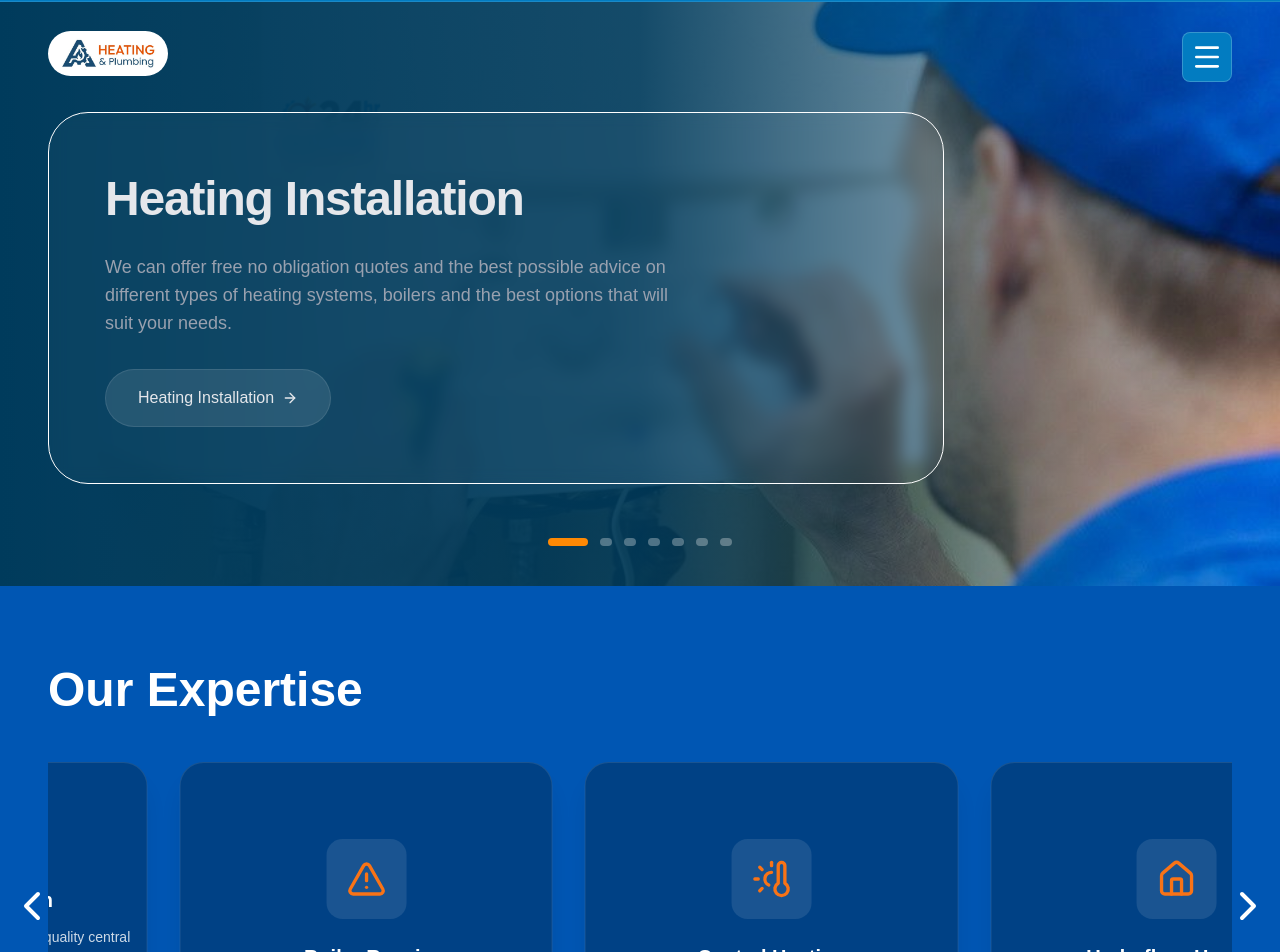
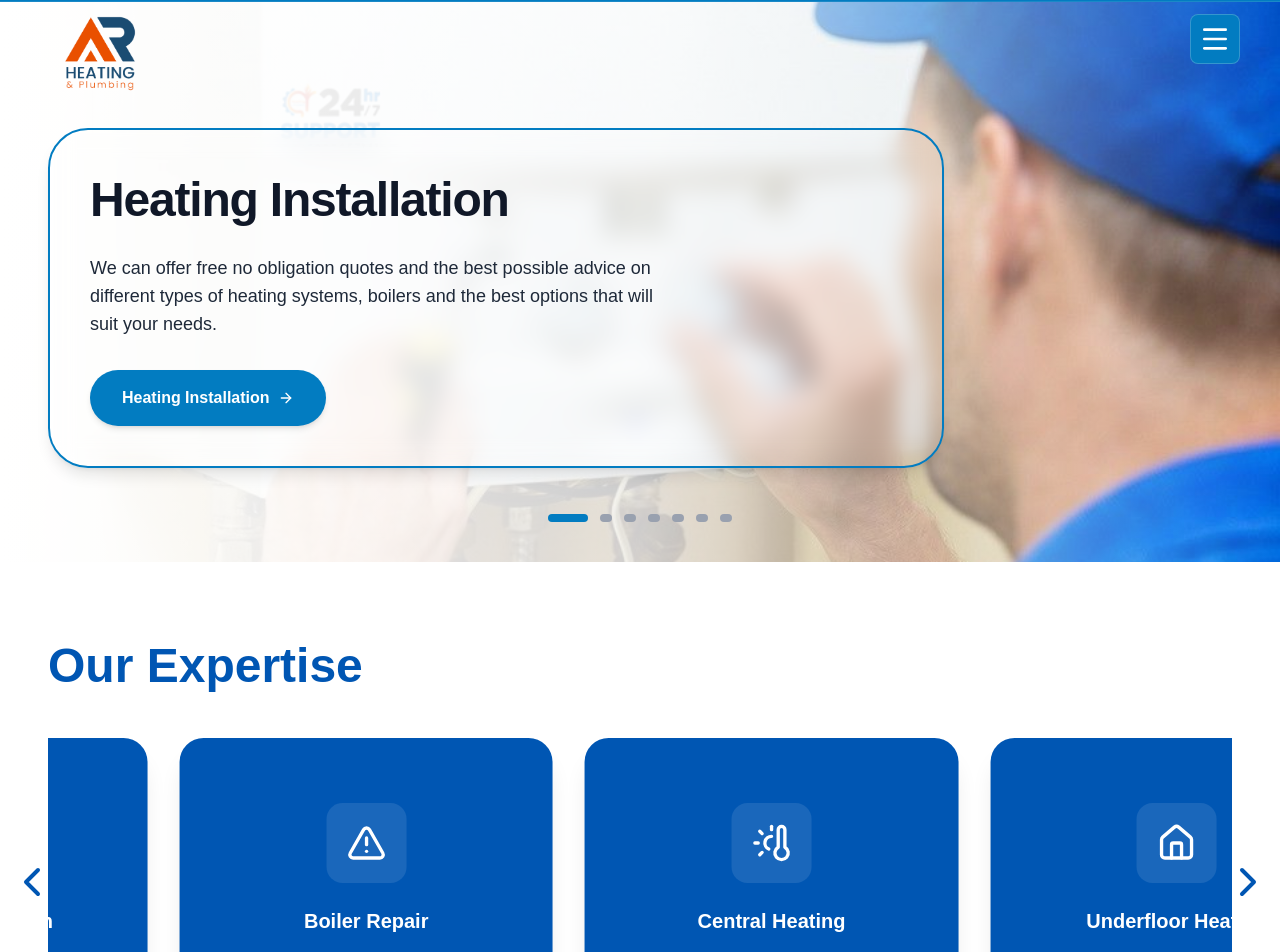
Before and after one commit to Hamna-kanwal/ar-project, a Next.js app: page / in a window 1280 px wide. Shown: the part 69-1021 px from the top of the page. Built offline with nearby package versions, Linux system fonts and the light colour scheme.

Commit message:
updated code

```diff
--- a/app/Components/HeroSlider.jsx
+++ b/app/Components/HeroSlider.jsx
@@ -6,55 +6,13 @@ import Image from "next/image";
 import Link from "next/link";
 
 export const SLIDES = [
-  {
-    title: "Heating Installation",
-    desc: "We can offer free no obligation quotes and the best possible advice on different types of heating systems, boilers and the best options that will suit your needs.",
-    img: "/slide3.jpg",
-    buttonText: "Heating Installation",
-    buttonLink: "/heating-installation"
-  },
-  {
-    title: "General Installation",
-    desc: "AR Boiler Heating offers a range of general services to complement our boiler, heating, and plumbing offerings.",
-    img: "/slide4.jpg",
-    buttonText: "General Installation",
-    buttonLink: "/general-installation"
-  },
-  {
-    title: "Heating & Plumbing",
-    desc: "AR Heating offers an extensive range of premium quality central heating design, installation, repairs and associated plumbing services.",
-    img: "/slide5.jpg",
-    buttonText: "Heating & Plumbing",
-    buttonLink: "/heating-plumbing"
-  },
-  {
-    title: "Power Flushing",
-    desc: "A Powerflush is a process for your boiler that removes any dirt, sludge, rust and debris accumulated within your system over time.",
-    img: "/HeatingHot.jpg",
-    buttonText: "Power Flushing",
-    buttonLink: "/power-flushing"
-  },
-  {
-    title: "Megaflo Cylinder Installation",
-    desc: "Are you looking to install a Megaflo unvented cylinder heating system? We provide a professional and cost effective solution.",
-    img: "/megaflow-slide.jpg",
-    buttonText: "Megaflo Installation",
-    buttonLink: "/megaflo-installation"
-  },
-  {
-    title: "Hive Thermostat Installation",
-    desc: "AR Heating Services Gas Safe Registered engineers are qualified for Hive installations, we can install Hive on its own and for a new boiler installation.",
-    img: "/nestheat.jpg",
-    buttonText: "Hive Thermostat Installation",
-    buttonLink: "/hive-installation"
-  },
-  {
-    title: "Boiler Installation",
-    desc: "AR Heating Service provide excellent services for installation of new boilers. Our expert Gas Safe engineers specialise in fitting world class eco-efficient boilers.",
-    img: "/slide2.jpg",
-    buttonText: "Boiler Installation",
-    buttonLink: "/boiler-installation"
-  },
+  { title: "Heating Installation", desc: "We can offer free no obligation quotes and the best possible advice on different types of heating systems, boilers and the best options that will suit your needs.", img: "/slide3.jpg", buttonText: "Heating Installation", buttonLink: "/heating-installation" },
+  { title: "General Installation", desc: "AR Boiler Heating offers a range of general services to complement our boiler, heating, and plumbing offerings.", img: "/slide4.jpg", buttonText: "General Installation", buttonLink: "/general-installation" },
+  { title: "Heating & Plumbing", desc: "AR Heating offers an extensive range of premium quality central heating design, installation, repairs and associated plumbing services.", img: "/slide5.jpg", buttonText: "Heating & Plumbing", buttonLink: "/heating-plumbing" },
+  { title: "Power Flushing", desc: "A Powerflush is a process for your boiler that removes any dirt, sludge, rust and debris accumulated within your system over time.", img: "/HeatingHot.jpg", buttonText: "Power Flushing", buttonLink: "/power-flushing" },
+  { title: "Megaflo Cylinder Installation", desc: "Are you looking to install a Megaflo unvented cylinder heating system? We provide a professional and cost effective solution.", img: "/megaflow-slide.jpg", buttonText: "Megaflo Installation", buttonLink: "/megaflo-installation" },
+  { title: "Hive Thermostat Installation", desc: "AR Heating Services Gas Safe Registered engineers are qualified for Hive installations, we can install Hive on its own and for a new boiler installation.", img: "/nestheat.jpg", buttonText: "Hive Thermostat Installation", buttonLink: "/hive-installation" },
+  { title: "Boiler Installation", desc: "AR Heating Service provide excellent services for installation of new boilers. Our expert Gas Safe engineers specialise in fitting world class eco-efficient boilers.", img: "/slide2.jpg", buttonText: "Boiler Installation", buttonLink: "/boiler-installation" },
 ];
 
 export default function HeroSlider() {
@@ -72,36 +30,38 @@ export default function HeroSlider() {
   }, [emblaApi, onSelect]);
 
   return (
-    <section className="relative overflow-hidden bg-[#003b5c] min-h-[60vh] w-full">
+    <section className="relative  overflow-hidden bg-white min-h-[60vh] w-full">
       {/* 1. Dynamic Background Layer */}
       <div className="absolute inset-0 z-0">
         {SLIDES.map((slide, index) => (
           <div
             key={index}
-            className={`absolute inset-0 transition-opacity duration-1000 ${index === selectedIndex ? "opacity-90" : "opacity-0"}`}
+            // Yahan opacity-500 ko fix karke opacity-100 kar diya hai
+            className={`absolute inset-0 transition-opacity duration-1000 ${index === selectedIndex ? "opacity-100" : "opacity-0"}`}
           >
             <Image src={slide.img} alt="Background" fill className="object-cover" priority />
           </div>
         ))}
-        <div className="absolute inset-0 bg-gradient-to-r from-[#003b5c] via-[#003b5c]/90 to-transparent z-[1]" />
+        {/* Gradient Overlay */}
+        <div className="absolute inset-0 bg-gradient-to-r from-white via-white/80 to-transparent z-[1]" />
       </div>
 
-      {/* 2. Carousel Layer with Margin-Bottom & White Boundary */}
+      {/* 2. Carousel Layer */}
       <div className="relative z-10 pt-16 lg:pt-24 mb-16" ref={emblaRef}>
         <div className="flex">
           {SLIDES.map((slide, index) => (
             <div key={index} className="flex-[0_0_100%] min-w-0 px-4 md:px-12 flex justify-center xl:justify-start items-center min-h-[50vh]">
-              {/* Added 'border border-white' for boundary */}
-              <div className="w-full max-w-4xl bg-white/[0.03] backdrop-blur-sm border border-white rounded-[2.5rem] p-10 md:p-14 text-center xl:text-left">
-                <h1 className="text-3xl md:text-5xl font-bold text-gray-200 leading-tight mb-6 tracking-tight">
+              {/* Box: bg-white/10 (bahut kam opacity) aur Blue Border */}
+              <div className="w-full max-w-4xl bg-white/0 backdrop-blur-md border-2 border-[#027cc1] rounded-[2.5rem] p-10 md:p-10 text-center xl:text-left shadow-lg">
+                <h1 className="text-3xl md:text-5xl font-bold text-gray-900 leading-tight mb-6 tracking-tight">
                   {slide.title}
                 </h1>
-                <p className="text-gray-400 text-lg mb-8 max-w-xl mx-auto xl:mx-0 font-light">
+                <p className="text-gray-800 text-lg mb-8 max-w-xl mx-auto xl:mx-0 font-medium">
                   {slide.desc}
                 </p>
                 <Link
                   href={slide.buttonLink}
-                  className="inline-flex items-center px-8 py-4 bg-white/10 hover:bg-white/20 text-gray-200 font-medium rounded-full transition-all active:scale-95 border border-white/10"
+                  className="inline-flex items-center px-8 py-4 bg-[#027cc1] hover:bg-[#0266a1] text-white font-semibold rounded-full transition-all active:scale-95 shadow-md"
                 >
                   {slide.buttonText} <ArrowRight className="ml-2 w-4 h-4" />
                 </Link>
@@ -110,7 +70,6 @@ export default function HeroSlider() {
           ))}
         </div>
       </div>
-      <h1>hamna</h1>
 
       {/* 3. Pagination Dots */}
       <div className="absolute bottom-10 left-0 right-0 flex justify-center gap-3 z-20">
@@ -118,7 +77,7 @@ export default function HeroSlider() {
           <button
             key={index}
             onClick={() => emblaApi?.scrollTo(index)}
-            className={`h-2 transition-all duration-300 rounded-full ${index === selectedIndex ? "w-10 bg-orange-400" : "w-3 bg-white/30"}`}
+            className={`h-2 transition-all duration-300 rounded-full ${index === selectedIndex ? "w-10 bg-[#027cc1]" : "w-3 bg-gray-400"}`}
           />
         ))}
       </div>
--- a/app/Components/Navbar.jsx
+++ b/app/Components/Navbar.jsx
@@ -27,12 +27,12 @@ export default function Navbar({ onOpenSidebar }) {
       </div>
 
       {/* Header / Logo and Menu */}
-      <header className="absolute top-12 left-0 w-full z-50 bg-transparent">
+      <header className="absolute top-6  left-0 w-full z-50 bg-transparent">
         {/* Padding px-8 se badal kar px-12 kr di taake top bar se match ho */}
-        <nav className="py-6 px-12 flex items-center justify-between">
-          <Link href="/" className="relative mt-7 w-[120px] h-[80px] block">
+        <nav className="py-6 px-10 flex items-center justify-between">
+          <Link href="/" className="relative mt-5 w-[120px] h-[80px] block">
           <Image
-  src="/Heating.jpeg"
+  src="/ar-logo.png"
   alt="Logo"
   width={500}       // Yahan width apni zaroorat ke mutabiq adjust karein
   height={300}      // Yahan height set karein
@@ -42,7 +42,7 @@ export default function Navbar({ onOpenSidebar }) {
 
           <button
             onClick={onOpenSidebar}
-            className="p-2 bg-[#027cc1] hover:bg-[#027cc1] backdrop-blur-sm rounded-[8px] transition-all border border-white/20"
+            className="p-2 bg-[#027cc1] mt-5 hover:bg-[#027cc1] backdrop-blur-sm rounded-[8px] transition-all border border-white/20"
           >
             <Menu className="w-8 h-8 text-white" />
           </button>
--- a/app/Components/ServiceList.jsx
+++ b/app/Components/ServiceList.jsx
@@ -11,24 +11,24 @@ import {
 } from 'lucide-react';
 
 const SERVICES = [
-  { name: "Boiler Installation", desc: "We can help you with solutions to a variety of problems. We can assist with all kind of repairs including low boiler pressure, a leaking boiler, a boiler not igniting, a boiler making a banging noise, no hot water being produced, central heating not firing up and central heating leaks.", icon: <Wrench />, link: "/boiler-installation" },
-  { name: "Boiler Services", desc: "Annual maintenance to keep your system safe.", icon: <Settings />, link: "/boiler-services" },
-  { name: "Heating Installation", desc: "We offer an extensive range of premium quality central heating design, installation, repairs, and associated plumbing services. AR Heating & Plumbing Services is focused on ensuring you get the best service possible and focus on devising and delivering effective.Complete heating solutions for your home.", icon: <Flame />, link: "/heating-installation" },
-  { name: "Boiler Repair", desc: "Fast response for breakdowns and emergencies.", icon: <AlertTriangle />, link: "/repair" },
-  { name: "Central Heating", desc: "Comprehensive system design and fitting.", icon: <ThermometerSun />, link: "/central-heating" },
-  { name: "Underfloor Heating", desc: "Efficient and comfortable floor heating systems.", icon: <Home />, link: "/underfloor-heating" },
-  { name: "General Installation", desc: "We also offer a range of general services to complement our boiler, heating, and plumbing offerings including advice on new, repair and maintenance of your gas cooker, power flushes to ensure optimum performance of your boiler and heating system using quality chemicals.", icon: <Briefcase />, link: "/general-installation" },
-  { name: "Thermostat Install", desc: "Smart controls for better energy management.", icon: <Thermometer />, link: "/thermostat" },
-  { name: "Landlord Certificate", desc: "AR Heating Services Gas Safe Registered engineers are qualified for Thermostat installations, we can install Hive annd Nest on its own and for a new boiler installation. AR Heating Services are your local and reliable expert plumbers and heating engineers in Harrow, Watford, Hemel Hempstead.", icon: <ShieldCheck />, link: "/landlord-certificate" },
-  { name: "Emergency Services", desc: "We offer an emergency call-out service, which is available 24 hours a day. Disasters can range from the devastation of a burst pipe to the lethal effects of contaminated water and carbon monoxide poisoning. Our specialist heating engineers will be at hand to help you in any situation.", icon: <Zap />, link: "/emergency" },
-  { name: "General Plumbing", desc: "Reliable repairs for leaks and pipework.", icon: <Droplets />, link: "/plumbing" },
-  { name: "Power Flushing", desc: "A Powerflush is a process for your boiler that removes any dirt, sludge, rust and debris accumulated within your system over time. If action is not taken then it could cause blockages or corrosion and ultimately reduce the efficiency of your boiler", icon: <Filter />, link: "/power-flushing" },
-  { name: "Hive Thermostat", desc: "Advanced smart home climate control.", icon: <Cpu />, link: "/hive-thermostat" },
-  { name: "Megaflo Cylinder", desc: "Are you looking to install a Megaflo unvented cylinder heating system and do you need a experienced, qualified engineer then you can rely on us to provide a professional and cost effective solution. AR Heating Services are your local and reliable expert.", icon: <Anchor />, link: "/megaflo" },
-  { name: "Gas Cooker", desc: "Safe and compliant gas appliance installation.", icon: <Flame />, link: "/gas-cooker" },
-  { name: "Nest Thermostat", desc: "Intelligent learning thermostats installed.", icon: <Sparkles />, link: "/nest-thermostat" },
-  { name: "Washing Machine", desc: "Quick and secure appliance setup.", icon: <Monitor />, link: "/washing-machine" },
-  { name: "Dishwasher Install", desc: "Professional plumbing and connection.", icon: <Disc />, link: "/dishwasher" },
+  { name: "Boiler Installation", desc: "We provide expert installation for all types of boilers, ensuring efficiency and safety for your home.", icon: <Wrench />, link: "/boiler-installation" },
+  { name: "Boiler Services", desc: "Annual maintenance checks to keep your heating system running safely and efficiently all year.", icon: <Settings />, link: "/boiler-services" },
+  { name: "Heating Installation", desc: "Premium central heating design and installation services tailored to your specific home requirements.", icon: <Flame />, link: "/heating-installation" },
+  { name: "Boiler Repair", desc: "Fast and reliable emergency response for all boiler breakdowns and heating system failures.", icon: <AlertTriangle />, link: "/repair" },
+  { name: "Central Heating", desc: "Comprehensive system design, installation, and fitting for optimal home comfort.", icon: <ThermometerSun />, link: "/central-heating" },
+  { name: "Underfloor Heating", desc: "Professional installation of efficient, comfortable, and modern floor heating solutions.", icon: <Home />, link: "/underfloor-heating" },
+  { name: "General Installation", desc: "Expert advice and installation for gas cookers and various heating system components.", icon: <Briefcase />, link: "/general-installation" },
+  { name: "Thermostat Install", desc: "Installation of modern smart thermostats for better energy management and control.", icon: <Thermometer />, link: "/thermostat" },
+  { name: "Landlord Certificate", desc: "Gas Safe registered engineer inspections and certification for rental properties.", icon: <ShieldCheck />, link: "/landlord-certificate" },
+  { name: "Emergency Services", desc: "Available 24/7 for emergency plumbing and heating disasters to keep your home safe.", icon: <Zap />, link: "/emergency" },
+  { name: "General Plumbing", desc: "Expert solutions for all plumbing repairs, from leaking pipes to major system issues.", icon: <Droplets />, link: "/plumbing" },
+  { name: "Power Flushing", desc: "Deep cleaning process to remove sludge and debris, improving your boiler's performance.", icon: <Filter />, link: "/power-flushing" },
+  { name: "Hive Thermostat", desc: "Advanced smart home climate control installation for your ultimate convenience.", icon: <Cpu />, link: "/hive-thermostat" },
+  { name: "Megaflo Cylinder", desc: "Professional and cost-effective installation of Megaflo unvented cylinder systems.", icon: <Anchor />, link: "/megaflo" },
+  { name: "Gas Cooker", desc: "Safe, compliant installation services for all types of gas cooking appliances.", icon: <Flame />, link: "/gas-cooker" },
+  { name: "Nest Thermostat", desc: "Intelligent learning thermostat installation to optimize your home heating habits.", icon: <Sparkles />, link: "/nest-thermostat" },
+  { name: "Washing Machine", desc: "Quick, secure, and professional connection for your laundry appliances.", icon: <Monitor />, link: "/washing-machine" },
+  { name: "Dishwasher Install", desc: "Reliable plumbing and connection services for your new kitchen dishwasher.", icon: <Disc />, link: "/dishwasher" },
 ];
 
 export default function ServicesList() {
@@ -40,26 +40,21 @@ export default function ServicesList() {
   const scrollNext = useCallback(() => emblaApi && emblaApi.scrollNext(), [emblaApi]);
 
   return (
-    <section
-      className="py-20 relative overflow-hidden"
-      style={{ background: '#0056b3' }}
-    >
+    <section className="py-20 relative overflow-hidden bg-white">
       <div className="max-w-7xl mx-auto px-12 relative">
-        <h1 className="text-5xl font-bold text-white mb-12">Our Expertise</h1>
+        <h1 className="text-5xl font-bold text-[#0056b3] mb-12">Our Expertise</h1>
 
         <div className="overflow-hidden" ref={emblaRef}>
-          {/* marginLeft adjusted for 3 items spacing */}
           <div className="flex" style={{ marginLeft: '-32px' }}>
             {SERVICES.map((item, index) => (
-              // flex-[0_0_33.333%] ensures 3 items per line
               <Link href={item.link} key={index} className="flex-[0_0_33.333%] pl-8">
-                {/* h-80 makes the boxes slightly larger, p-10 adds more internal space */}
-                <div className="bg-[#003d7a]/80 p-4 rounded-3xl flex flex-col items-center justify-center text-white hover:border-[#F27C21] transition-all cursor-pointer shadow-xl border border-white/10 h-80 group">
-                  <div className="mb-6 p-5 bg-white/10 rounded-2xl text-[#f97316] group-hover:scale-110 transition-transform">
+                <div className="bg-[#0056b3] p-8 rounded-3xl flex flex-col items-center justify-center text-white hover:bg-[#004494] transition-all cursor-pointer shadow-xl h-80 group">
+                  <div className="mb-6 p-5 bg-white/10 rounded-2xl text-white group-hover:scale-110 transition-transform">
                     {React.cloneElement(item.icon, { size: 40 })}
                   </div>
                   <h3 className="font-bold text-center text-xl mb-3">{item.name}</h3>
-                  <p className="text-sm text-white/80 text-center leading-relaxed">
+                  {/* line-clamp-2 class description ko 2 lines mein limit kar degi */}
+                  <p className="text-sm text-white/90 text-center leading-relaxed line-clamp-2">
                     {item.desc}
                   </p>
                 </div>
@@ -68,8 +63,8 @@ export default function ServicesList() {
           </div>
         </div>
 
-        <button onClick={scrollPrev} className="absolute left-0 top-1/2 p-2 text-white hover:text-white"><ChevronLeft size={48} /></button>
-        <button onClick={scrollNext} className="absolute right-0 top-1/2 p-2 text-white hover:text-white"><ChevronRight size={48} /></button>
+        <button onClick={scrollPrev} className="absolute left-0 top-1/2 p-2 text-[#0056b3] hover:text-[#003d7a] transition-colors"><ChevronLeft size={48} /></button>
+        <button onClick={scrollNext} className="absolute right-0 top-1/2 p-2 text-[#0056b3] hover:text-[#003d7a] transition-colors"><ChevronRight size={48} /></button>
       </div>
     </section>
   );
--- a/app/page.jsx
+++ b/app/page.jsx
@@ -1,7 +1,8 @@
 import HeroSlider from "./Components/HeroSlider";
 import ServiceList from "./Components/ServiceList";
+import AboutSection from "./Components/AboutSection";
 import Strategy from "./Components/Strategy"; // Aapki file mein ye 'WhyChooseUs' hai, so use 'WhyChooseUs'
-import AboutSection from "./Components/AboutSection";
+
 import CTA from "./Components/CTA";
 
 export default function Home() {
@@ -9,8 +10,9 @@ export default function Home() {
     <>
       <HeroSlider />
       <ServiceList />
+      <AboutSection />
       <Strategy />
-      <AboutSection />
+
       <CTA />
     </>
   );
```
Also changed, not shown: public/ar-logo.png (added).
